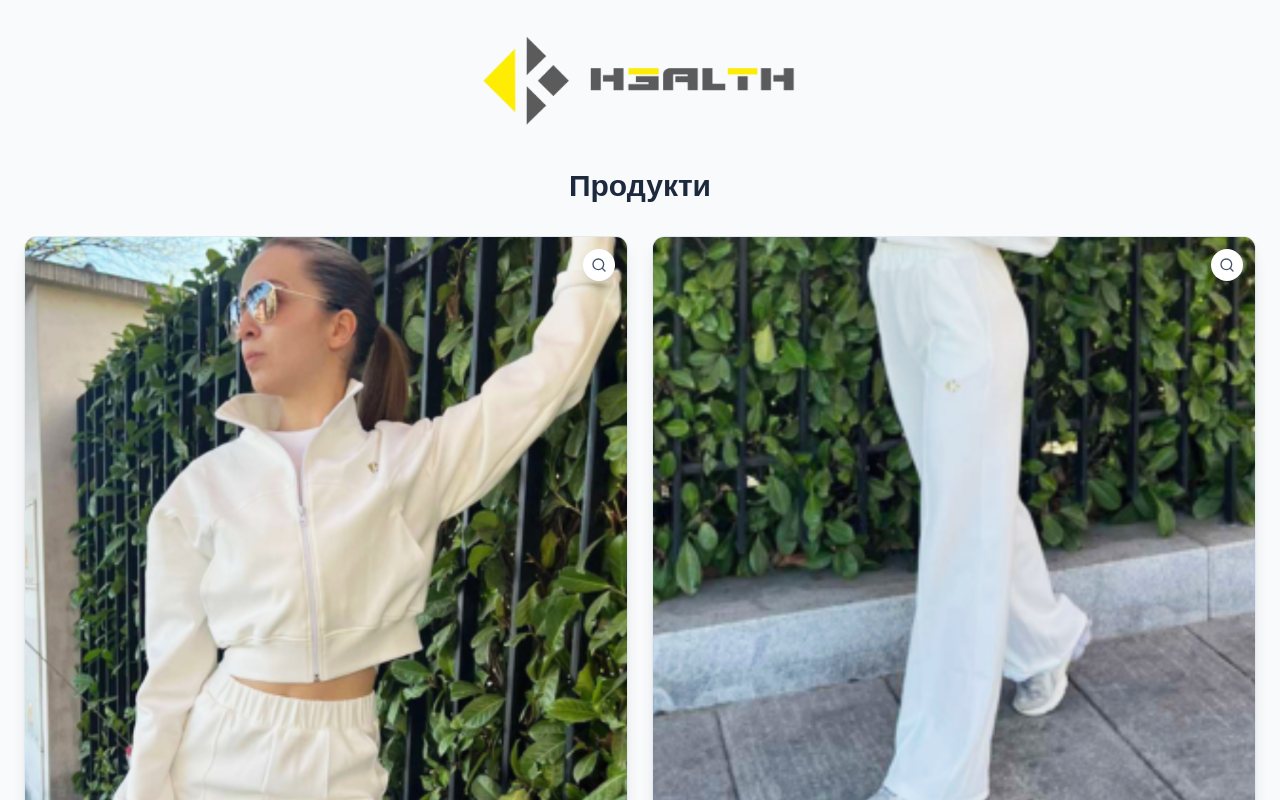
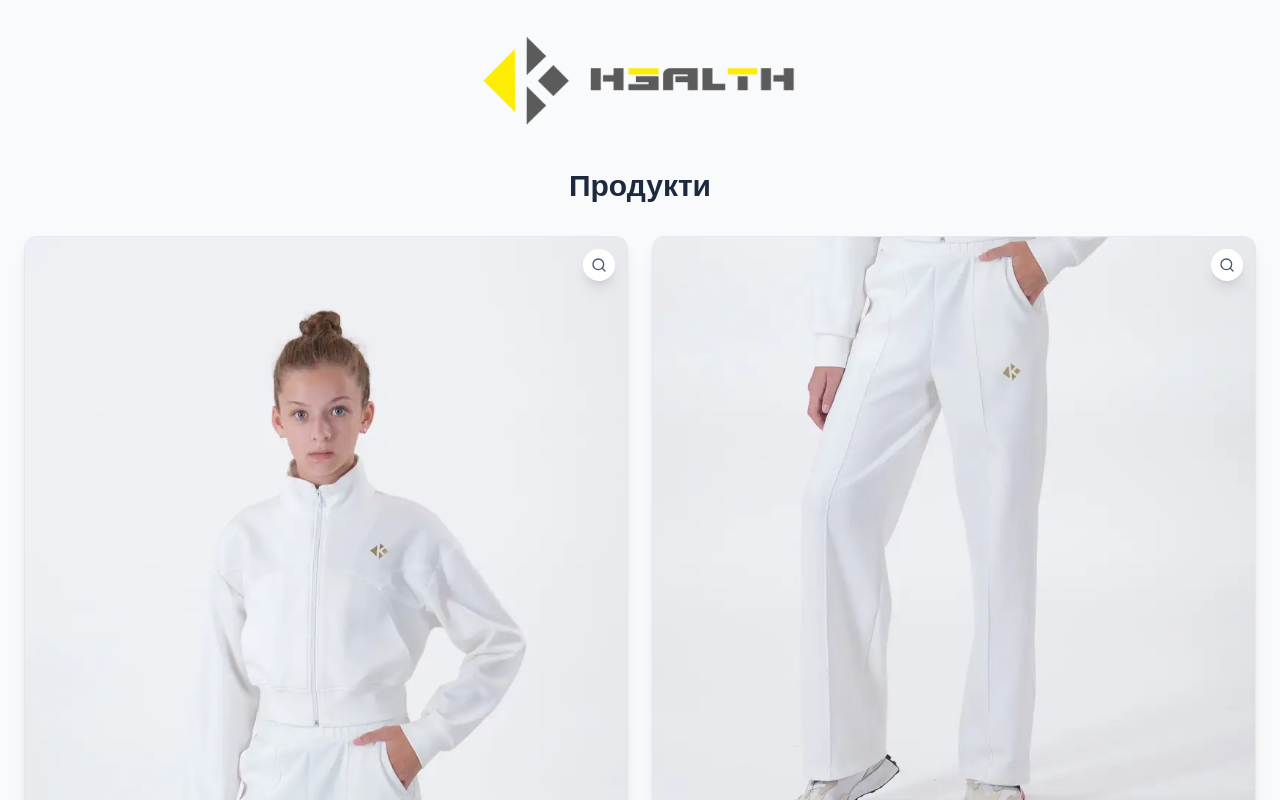
Before and after one commit to deniivanov/KhealthForm, a Next.js app: page / in a window 1280 px wide. Shown: the top 800 px of the page. Built offline with nearby package versions, Linux system fonts and the light colour scheme.

Commit message:
fixed photos

```diff
--- a/src/app/page.js
+++ b/src/app/page.js
@@ -35,7 +35,7 @@ const ProductOrderForm = () => {
             name: "Горнище от комплект Gold",
             color: "Бял",
             price: 60.00,
-            image: "/gornishte.png",
+            image: "/gornishte.webp",
             sizes: ['116-122', '128-134', '140-146', '152-158', '164-170', 'XS', 'S','M']
         },
         {
@@ -43,7 +43,7 @@ const ProductOrderForm = () => {
             name: "Долнище от комплект Gold",
             color: "Бял",
             price: 60.00,
-            image: "/dolnishte.png",
+            image: "/dolnishte.webp",
             sizes: ['116-122', '128-134', '140-146', '152-158', '164-170', 'XS', 'S','M']
         }
     ];
```
Also changed, not shown: public/dolnishte.webp (added), public/gornishte.webp (added).
